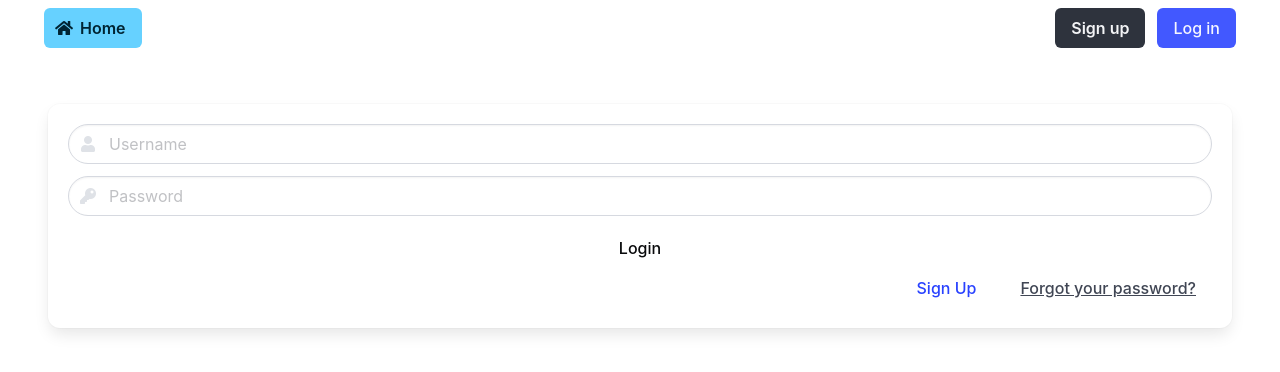
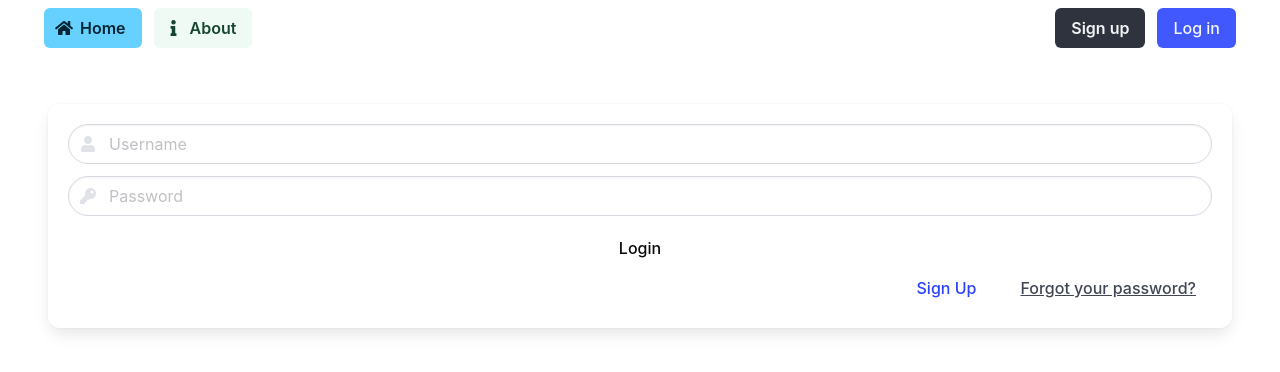
Before and after one commit to MthoMSY/bapp, a React (Vite) app: page /login in a window 1280 px wide. Shown: the top 372 px of the page. Built offline with nearby package versions, Linux system fonts and the light colour scheme.

Commit message:
add about and budgets navigation from global nav bar

```diff
--- a/src/App.tsx
+++ b/src/App.tsx
@@ -4,7 +4,7 @@ import { useAppDispatch, useAppSelector } from "./hooks/redux";
 import { signOut } from "./features/user/userSlice";
 
 function App() {
-  const { isLoggedIn } = useAppSelector((state) => state.user);
+  const { isLoggedIn, username } = useAppSelector((state) => state.user);
   const dispatch = useAppDispatch();
   const navigate = useNavigate();
   return (
@@ -30,6 +30,17 @@ function App() {
                       <i className="fas fa-home"></i>
                     </span>
                     <strong>Home</strong>
+                  </a>
+                  <a
+                    className="button is-success is-light"
+                    onClick={() => {
+                      navigate("/about");
+                    }}
+                  >
+                    <span className="icon">
+                      <i className="fas fa-info"></i>
+                    </span>
+                    <strong>About</strong>
                   </a>
                 </div>
               </div>
@@ -58,6 +69,17 @@ function App() {
                     <a
                       className="button is-link"
                       onClick={() => {
+                        navigate(`/${username}/budgets`);
+                      }}
+                    >
+                      <span className="icon">
+                        <i className="fas fa-book"></i>
+                      </span>
+                      <strong>Budgets</strong>
+                    </a>
+                    <a
+                      className="button is-danger"
+                      onClick={() => {
                         dispatch(signOut());
                         toast.success("Cheers!");
                         navigate("/login");
--- a/src/components/Login.tsx
+++ b/src/components/Login.tsx
@@ -37,7 +37,7 @@ export function Login() {
 
   useEffect(() => {
     if (isLoggedIn) {
-      navigate(`/${username.toLocaleLowerCase()}/budget`, { replace: true });
+      navigate(`/${username.toLocaleLowerCase()}/budgets`, { replace: true });
     }
   }, [isLoggedIn, navigate]);
 
--- a/src/main.tsx
+++ b/src/main.tsx
@@ -35,7 +35,7 @@ const router = createBrowserRouter([
         element: <ProtectedRoute />,
         children: [
           {
-            path: "/:username/budget",
+            path: "/:username/budgets",
             element: <Budgets />,
           },
           {
```
